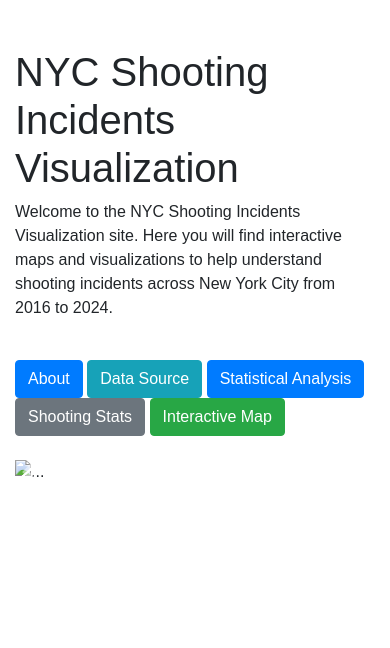
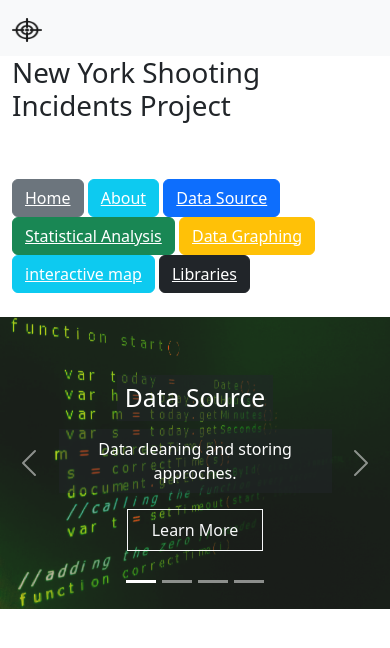
Before and after one commit to kmajara/new_york_shootings, a plain HTML site: page index.html in a window 390 px wide. Drawn offline with nearby package versions, Linux system fonts and the light colour scheme; a script that the page names is missing.

Commit message:
map.html updates

```diff
--- a/css/styles.css
+++ b/css/styles.css
@@ -43,3 +43,14 @@ body {
     margin-right: 8px;
     opacity: 0.7;
 }
+
+
+/* Carousel Styles */
+.carousel-caption {
+    background-color: rgba(0, 0, 0, 0.6);
+    padding: 20px;
+    border-radius: 10px;
+}
+img {
+    opacity: 0.5;
+}
--- a/index.html
+++ b/index.html
@@ -1,65 +1,116 @@
-<!DOCTYPE html>
+<!doctype html>
 <html lang="en">
   <head>
-    <meta charset="UTF-8">
-    <meta name="viewport" content="width=device-width, initial-scale=1.0">
-    <br><br>
-    <title>NYC Shooting Incidents Visualization</title>
+    <meta charset="utf-8">
+    <meta name="viewport" content="width=device-width, initial-scale=1">
+    <title>Bootstrap demo</title>
+    <!-- styling just for images on the index.html -->
+    <style> img {
+        opacity: .9;
+    }
+        </style>
 
-    <!-- Add Bootstrap Stylesheet -->
-    <link rel="stylesheet" href="https://cdn.jsdelivr.net/npm/bootstrap@4.0.0/dist/css/bootstrap.min.css"
-    integrity="sha384-Gn5384xqQ1aoWXA+058RXPxPg6fy4IWvTNh0E263XmFcJlSAwiGgFAW/dAiS6JXm"
-    crossorigin="anonymous">
+    <!--Bootstrap CSS Link -->
+    <link href="https://cdn.jsdelivr.net/npm/bootstrap@5.3.3/dist/css/bootstrap.min.css" rel="stylesheet" integrity="sha384-QWTKZyjpPEjISv5WaRU9OFeRpok6YctnYmDr5pNlyT2bRjXh0JMhjY6hW+ALEwIH" crossorigin="anonymous">
 
-    <!-- Add styles file -->
-    <link rel="stylesheet" type="text/css" href="css/styles.css">
   </head>
+
   <body>
+    <!-- Navbar with Icon-->
+    <nav class="navbar bg-body-tertiary">
         <div class="container">
-        <h1 class="title">NYC Shooting Incidents Visualization</h1>
-        <p>Welcome to the NYC Shooting Incidents Visualization site. Here you will find interactive maps and visualizations to help understand shooting incidents across New York City from 2016 to 2024.</p>
+        <a class="navbar-brand" href="index.html">
+            <img src="images/target_icon.png" alt="Bootstrap" width="30" height="24">
+        </a>
+        </div>
+    </nav>
 
-        <br>
-    </div>
-    <!-- Using Bootstrap button element for links to various pages -->
-    <div class="buttons my-4, container">
-        <button type="button" class="btn btn-primary">About</button>
-        <button type="button" class="btn btn-info">Data Source</button>
-        <button type="button" class="btn btn-primary"> Statistical Analysis</button>
-        <button type="button" class="btn btn-secondary"><a class="map-button" href="stats.html" style="color: white;"> Shooting Stats</a></button>
-        <button type="button" class="btn btn-success"><a class="map-button" href="map.html" style="color: white;"> Interactive Map</a></button>
-        <br>
-        <br>
+    <!-- Header -->
+    <div class="container">
+        <h1>New York Shooting Incidents Project</h1> <br><br>
     </div>
 
-    <!-- Using Bootstrap Carousel to show some of the Key Data -->
-    <div id="carouselExampleIndicators" class="carousel slide" data-ride="carousel">
-        <div class="carousel-inner, container">
+    <!--- BUTTONS -->
+    <div class="container">
+        <button type="button" class="btn btn-secondary"><a class = "map-button" href="index.html" style="color: white" > Home </a></button>
+        <button type="button" class="btn btn-info"><a class = "map-button" href="data_source.html" style="color: white" > About </a></button>
+        <button type="button" class="btn btn-primary"><a class = "map-button" href="data_source.html" style="color: white" >Data Source</a></button>
+        <button type="button" class="btn btn-success"><a class = "map-button" href="statistical_analysis.html" style="color: white" >Statistical Analysis</a></button>
+        <button type="button" class="btn btn-warning"><a class = "map-button" href="data_graphing.html" style="color: white" >Data Graphing</a></button>
+        <button type="button" class="btn btn-info"><a class = "map-button" href="map.html" style="color: white" >interactive map</a></button>
+        <button type="button" class="btn btn-dark"><a class = "map-button" href="libraries.html" style="color: white" >Libraries</a></button>
+    </div>
+    <br>
+
+    <!-- Carousel  -->
+    <!-- Carousel navigation slides -->
+    <div id="carouselExampleCaptions" class="carousel slide">
+        <div class="carousel-indicators">
+            <button type="button" data-bs-target="#carouselExampleCaptions" data-bs-slide-to="0" class="active" aria-current="true" aria-label="Slide 1"></button>
+            <button type="button" data-bs-target="#carouselExampleCaptions" data-bs-slide-to="1" aria-label="Slide 2"></button>
+            <button type="button" data-bs-target="#carouselExampleCaptions" data-bs-slide-to="2" aria-label="Slide 3"></button>
+            <button type="button" data-bs-target="#carouselExampleCaptions" data-bs-slide-to="3" aria-label="Slide 0"></button>
+        </div>
+
+        <!-- Carousel Beginning Slide -->
+        <div class="carousel-inner">
         <div class="carousel-item active">
-                <img src="Resources/screenshot.jpeg" class="d-block w-100" alt="...">
-                <div class="carousel-caption d-none d-md-block">
-                    <h5> Carousel H5 Example</h5>
-                    <p>Carousel Paragraph Example</p>
+            <img src="images/data_source.jpg" class="d-block w-100" alt="...">
+            <div class="carousel-caption d-flex flex-column h-100 align-items-center justify-content-center bottom-0">
+                <h2 class="bg-dark bg-opacity-50 p-2">Data Source</h2>
+                <p class="bg-dark bg-opacity-50 p-2">Data cleaning and storing approches.</p>
+                <!-- add a slider button -->
+                <a href="data_source.html" class="btn btn-outline-light
+                rounded-0 py-2 px-4"> Learn More</a> <!-- UPDATE FOR ACTUACL LINK -->
             </div>
         </div>
-            <!-- To add more carousel items here  -->
+        <!-- Carousel Second Slide -->
+        <div class="carousel-item">
+            <img src="images/stats.jpg" class="d-block w-100" alt="...">
+                <div class="carousel-caption d-flex flex-column h-100 align-items-center justify-content-center bottom-0">
+                <h2 class="bg-dark bg-opacity-50 p-2">Statistical Analysis</h2>
+                <p class="bg-dark bg-opacity-50 p-2">In-depth statistical_analysis of shooting incidents.</p>
+                <!-- add a slider button -->
+                <a href="stats.html" class="btn btn-secondary btn-outline-light"> Learn More</a> <!-- UPDATE FOR ACTUACL LINK -->
             </div>
-        <a class="carousel-control-prev" href="#carouselExampleIndicators" role="button" data-slide="prev">
-            <span class="carousel-control-prev-icon" aria-hidden="true"></span>
-            <span class="sr-only">Previous</span>
-        </a>
-        <a class="carousel-control-next" href="#carouselExampleIndicators" role="button" data-slide="next">
-            <span class="carousel-control-next-icon" aria-hidden="true"></span>
-            <span class="sr-only">Next</span>
-        </a>
+        </div>
+        <!-- Carousel Third Slide -->
+        <div class="carousel-item">
+            <img src="images/graphs.jpg" class="d-block w-100" alt="...">
+                <div class="carousel-caption d-flex flex-column h-100 align-items-center justify-content-center bottom-0">
+                <h2 class="bg-dark bg-opacity-50 p-2">Data Graphing</h2>
+                <p class="bg-dark bg-opacity-50 p-2">Representative graphs of shooting incidents.</p>
+                 <!-- add a slider button -->
+                 <a href="graphs.html" class="btn btn-outline-light
+                 rounded-0 py-2 px-4"> Learn More</a> <!-- UPDATE FOR ACTUACL LINK -->
+            </div>
+        </div>
+        <!-- Carousel Fourth Slide -->
+        <div class="carousel-item">
+            <img src="images/interactive_map.jpg" class="d-block w-100" alt="...">
+            <div class="carousel-caption d-flex flex-column h-100 align-items-center justify-content-center bottom-0">
+                <h2 class="bg-dark bg-opacity-50 p-2">Interactive Map</h2>
+                <p class="bg-dark bg-opacity-50 p-2">Interactive maps of shooting data.</p>
+                 <!-- add a slider button -->
+                 <a href="map.html" class="btn btn-outline-light
+                 rounded-0 py-2 px-4"> Learn More</a>
+            </div>
         </div>
 
-    <!-- Bootstrap and jQuery scripts -->
-    <script src="https://code.jquery.com/jquery-3.5.1.slim.min.js"
-    integrity="sha384-DfXdz2htPH0lsSSs5nCTpuj/zy4C+OGpamoFVy38MVBnE+IbbVYUew+OrCXaRkfj"
-    crossorigin="anonymous"></script>
-    <script src="https://cdn.jsdelivr.net/npm/bootstrap@4.5.2/dist/js/bootstrap.bundle.min.js"
-    integrity="sha384-pjaaA8dDz/3toh2Rx1Yj5yb8RxUJf3bghQfY0jlsRdF3YYDe+pZaF6E3eW8j6D83"
-    crossorigin="anonymous"></script>
+        </div>
+        <button class="carousel-control-prev" type="button" data-bs-target="#carouselExampleCaptions" data-bs-slide="prev">
+        <span class="carousel-control-prev-icon" aria-hidden="true"></span>
+        <span class="visually-hidden">Previous</span>
+        </button>
+        <button class="carousel-control-next" type="button" data-bs-target="#carouselExampleCaptions" data-bs-slide="next">
+        <span class="carousel-control-next-icon" aria-hidden="true"></span>
+        <span class="visually-hidden">Next</span>
+        </button>
+    </div>
+
+    <!--JS bundle for Bootstrap-->
+    <script src="https://cdn.jsdelivr.net/npm/bootstrap@5.3.3/dist/js/bootstrap.bundle.min.js" integrity="sha384-YvpcrYf0tY3lHB60NNkmXc5s9fDVZLESaAA55NDzOxhy9GkcIdslK1eN7N6jIeHz" crossorigin="anonymous"></script>
+
+
   </body>
 </html>
```
Also changed, not shown: js/map.js (+44 -6 lines), map.html (+6 -2 lines), images/bullet.jpg (added), images/data_source.jpg (added), images/stats.jpg (added), images/target_icon.png (added), 4 other files. Lines whose indentation alone changed are shown as unchanged.
